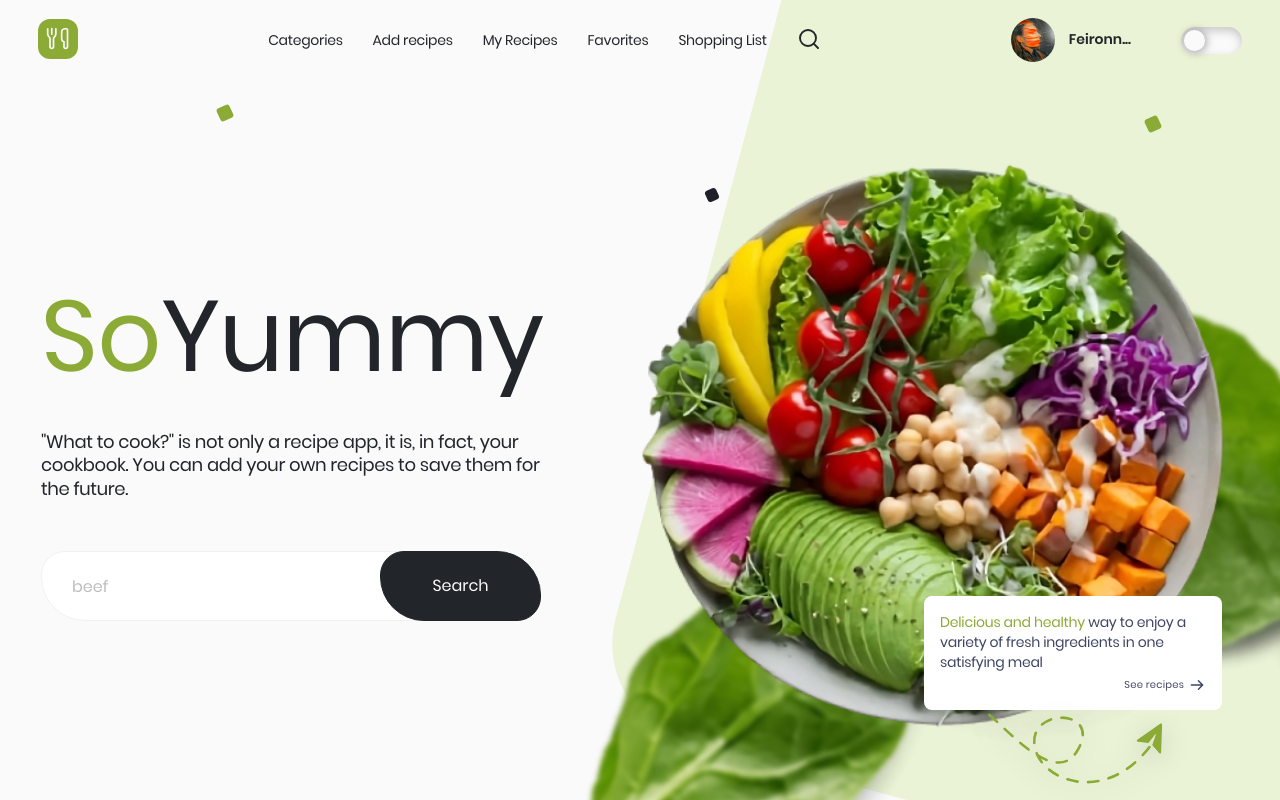
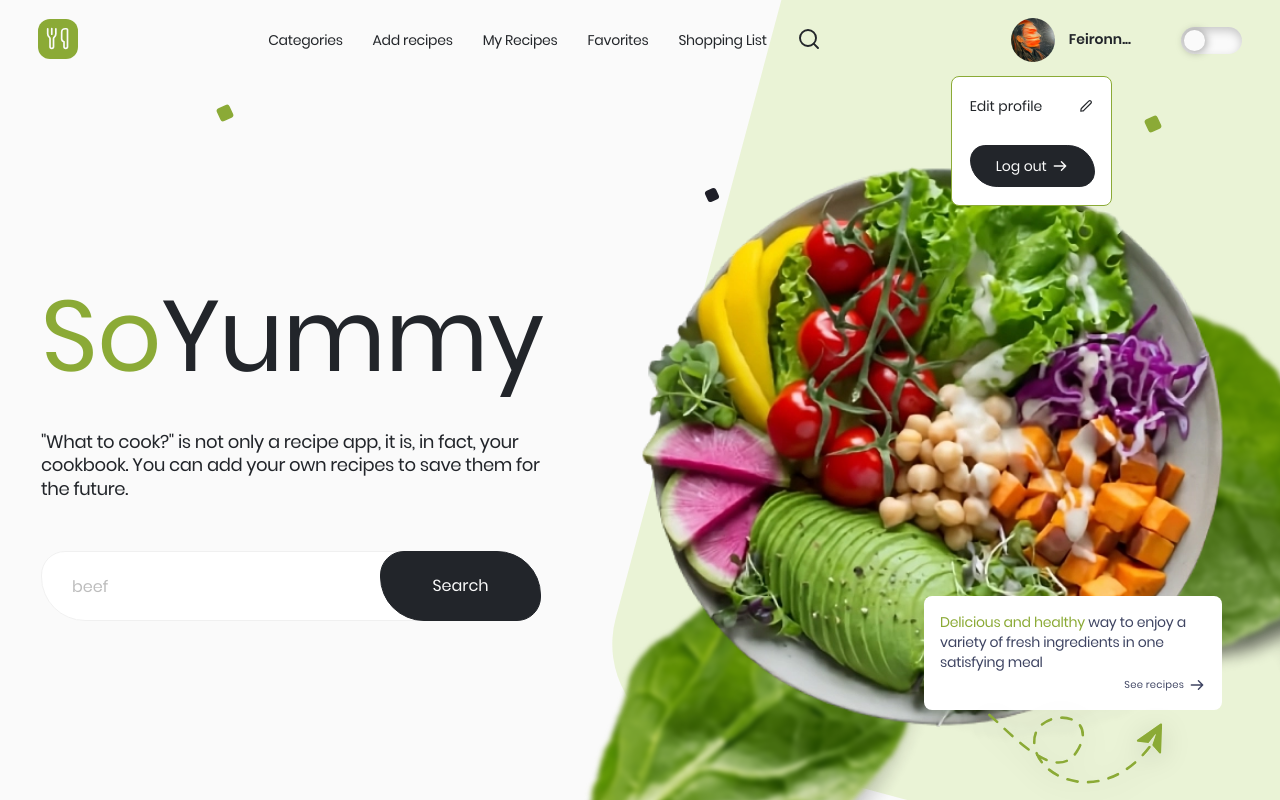
Before and after one commit to pawelrogowski/soYum, a React (Vite) app: page /home in a window 1280 px wide. Built offline with nearby package versions, Linux system fonts and the light colour scheme.

Commit message:
✨feat: added edit dialog

```diff
--- a/src/components/UserAvatar/UserAvatar.jsx
+++ b/src/components/UserAvatar/UserAvatar.jsx
@@ -1,6 +1,7 @@
 import PropTypes from "prop-types";
 import { shortenString } from "../../utils/stringManipulation";
 import { StyledDiv } from "./UserAvatar.styled";
+import { EditProfilePopup } from "../EditProfilePopup/EditProfilePopup";
 export function UserAvatar({ image, placeholder, name = "No Data" }) {
   return (
     <StyledDiv>
@@ -9,6 +10,7 @@ export function UserAvatar({ image, placeholder, name = "No Data" }) {
         <img src={placeholder} alt="user avatar" />
       </picture>
       <span>{shortenString(name, 10, "...")}</span>
+      <EditProfilePopup />
     </StyledDiv>
   );
 }
--- a/src/components/UserAvatar/UserAvatar.styled.js
+++ b/src/components/UserAvatar/UserAvatar.styled.js
@@ -19,7 +19,7 @@ export const StyledDiv = styled.div`
   &:hover,
   &:focus {
     cursor: pointer;
-    span {
+    > span:first-of-type {
       color: var(--color-userAvatar-fontHover);
       mix-blend-mode: initial;
     }
```
